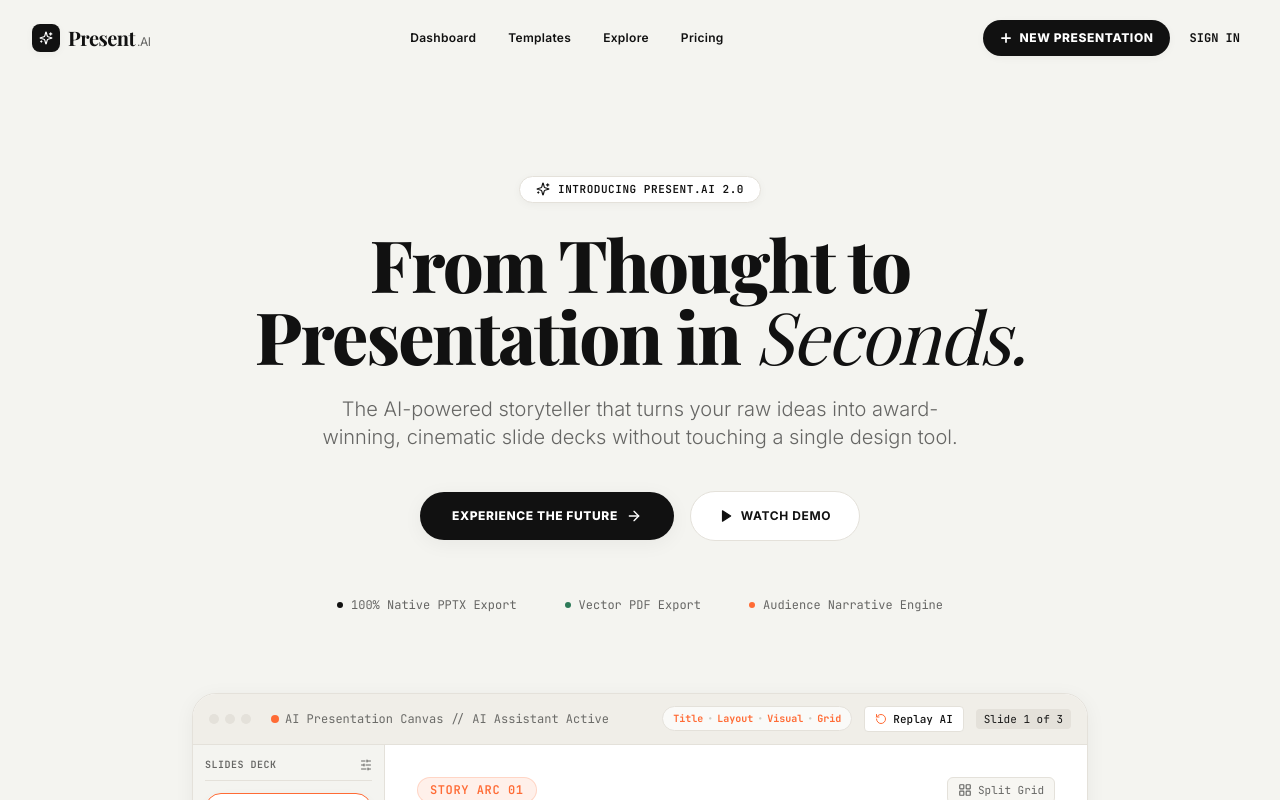
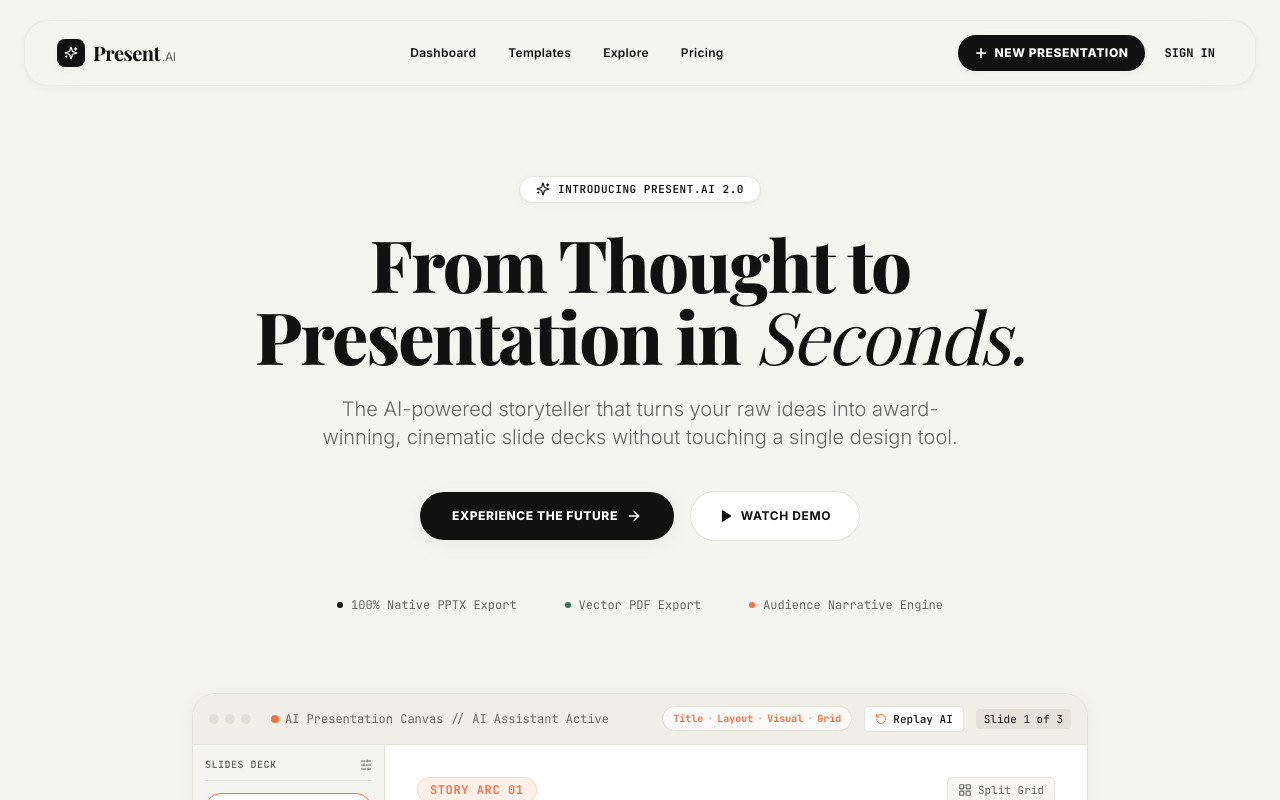
Before and after one commit to saeed355-creator/presentation, a Next.js app: page / in a window 1280 px wide. Shown: the top 800 px of the page. Built offline with nearby package versions, Linux system fonts and the light colour scheme; no server answers; a web font is replaced by a local one.

Commit message:
style: apply premium glassmorphism design to fixed navigation bar

```diff
--- a/components/Navbar.tsx
+++ b/components/Navbar.tsx
@@ -36,14 +36,20 @@ export default function Navbar() {
     <nav
       className={`fixed top-0 left-0 right-0 z-40 transition-all duration-300 ${
         scrolled
-          ? 'bg-[#F4F4F0]/90 backdrop-blur-md border-b border-[#E4E1DA] py-3.5 shadow-subtle'
-          : 'bg-transparent py-5'
+          ? 'py-2.5 sm:py-3 px-3 sm:px-6'
+          : 'py-4 sm:py-5 px-3 sm:px-6'
       }`}
     >
-      <div className="max-w-7xl mx-auto px-4 sm:px-6 lg:px-8 flex items-center justify-between">
+      <div
+        className={`max-w-7xl mx-auto px-4 sm:px-6 lg:px-8 flex items-center justify-between transition-all duration-300 rounded-2xl ${
+          scrolled
+            ? 'bg-white/80 backdrop-blur-2xl border border-[#E4E1DA]/80 py-3 shadow-[0_8px_32px_rgba(0,0,0,0.06)]'
+            : 'bg-[#F4F4F0]/70 backdrop-blur-xl border border-[#E4E1DA]/50 py-3.5 shadow-subtle'
+        }`}
+      >
         {/* Brand Logo - Present.AI */}
         <Link href="/" className="flex items-center gap-2 group">
-          <div className="w-7 h-7 rounded-lg bg-[#111111] flex items-center justify-center text-white group-hover:bg-[#FF6B35] transition-colors shadow-subtle">
+          <div className="w-7 h-7 rounded-lg bg-[#111111] flex items-center justify-center text-white group-hover:bg-[#FF6B35] transition-all shadow-subtle group-hover:scale-105">
             <Sparkles className="w-3.5 h-3.5 text-white" />
           </div>
           <span className="font-serif text-lg sm:text-xl font-bold tracking-tight text-[#111111]">
@@ -53,16 +59,16 @@ export default function Navbar() {
 
         {/* Navigation Links */}
         <div className="hidden md:flex items-center gap-8 text-xs font-semibold text-[#111111] tracking-wide font-sans">
-          <Link href="/generate" className="hover:text-[#FF6B35] transition-colors">
+          <Link href="/generate" className="hover:text-[#FF6B35] transition-colors py-1">
             Dashboard
           </Link>
-          <Link href="/templates" className="hover:text-[#FF6B35] transition-colors">
+          <Link href="/templates" className="hover:text-[#FF6B35] transition-colors py-1">
             Templates
           </Link>
-          <a href="#demo" className="hover:text-[#FF6B35] transition-colors">
+          <a href="#demo" className="hover:text-[#FF6B35] transition-colors py-1">
             Explore
           </a>
-          <a href="#pricing" className="hover:text-[#FF6B35] transition-colors">
+          <a href="#pricing" className="hover:text-[#FF6B35] transition-colors py-1">
             Pricing
           </a>
         </div>
@@ -86,7 +92,7 @@ export default function Navbar() {
                 title="Account Menu"
                 className="relative group p-0.5 rounded-full hover:ring-2 hover:ring-[#111111]/30 transition-all focus:outline-none"
               >
-                <div className="w-9 h-9 rounded-full bg-white border-2 border-[#111111] flex items-center justify-center overflow-hidden shadow-subtle group-hover:scale-105 transition-transform">
+                <div className="w-9 h-9 rounded-full bg-white/90 border-2 border-[#111111] flex items-center justify-center overflow-hidden shadow-subtle group-hover:scale-105 transition-transform">
                   <svg viewBox="0 0 100 100" className="w-full h-full text-[#111111]" fill="currentColor">
                     <circle cx="50" cy="50" r="46" fill="none" stroke="currentColor" strokeWidth="6" />
                     <circle cx="50" cy="38" r="17" fill="currentColor" />
@@ -96,10 +102,10 @@ export default function Navbar() {
                 <span className="w-2.5 h-2.5 rounded-full bg-emerald-500 border-2 border-white absolute bottom-0 right-0 shadow-sm" />
               </button>
 
-              {/* User Dropdown Menu Card */}
+              {/* User Dropdown Menu Glass Card */}
               {showUserDropdown && (
-                <div className="absolute right-0 top-12 z-50 w-64 bg-white border border-[#E4E1DA] rounded-2xl p-3 shadow-2xl space-y-1 font-sans text-xs animate-in fade-in zoom-in-95 duration-150">
-                  <div className="p-3 bg-[#F0EEE8] rounded-xl mb-2 border border-[#E4E1DA] flex items-center gap-3">
+                <div className="absolute right-0 top-12 z-50 w-64 bg-white/90 backdrop-blur-2xl border border-[#E4E1DA] rounded-2xl p-3 shadow-2xl space-y-1 font-sans text-xs animate-in fade-in zoom-in-95 duration-150">
+                  <div className="p-3 bg-[#F0EEE8]/80 backdrop-blur-md rounded-xl mb-2 border border-[#E4E1DA] flex items-center gap-3">
                     <div className="w-8 h-8 rounded-full bg-[#111111] flex items-center justify-center text-white shrink-0">
                       <svg viewBox="0 0 100 100" className="w-6 h-6 text-white" fill="currentColor">
                         <circle cx="50" cy="38" r="17" />
```
